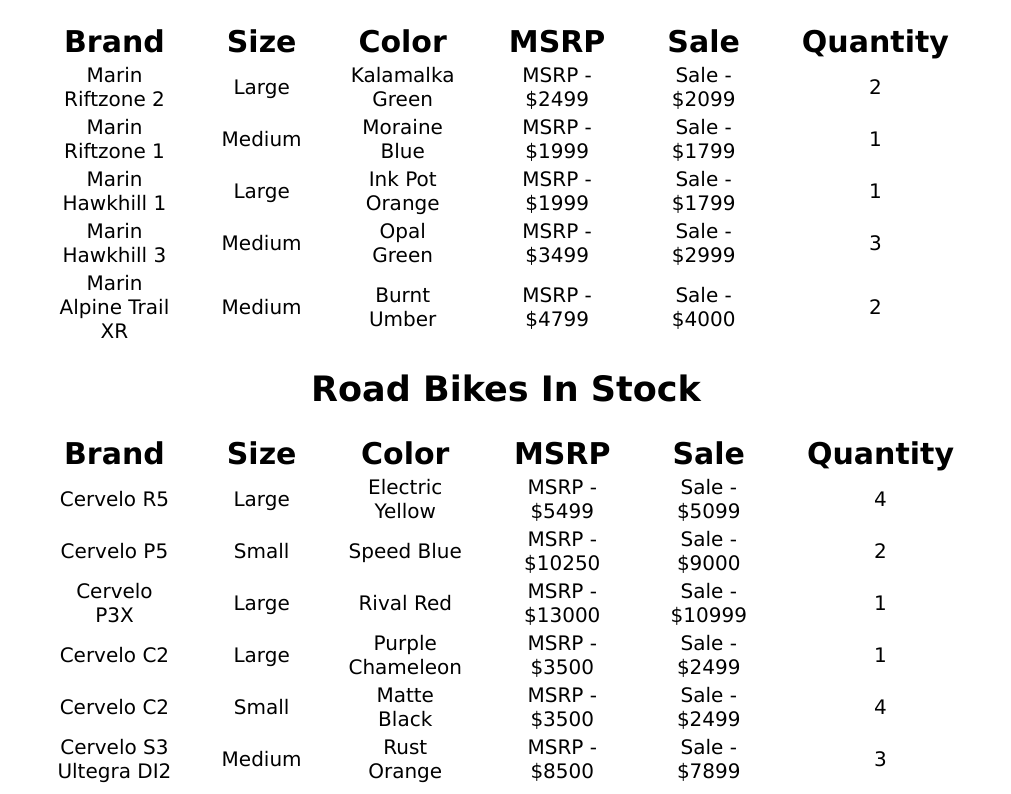
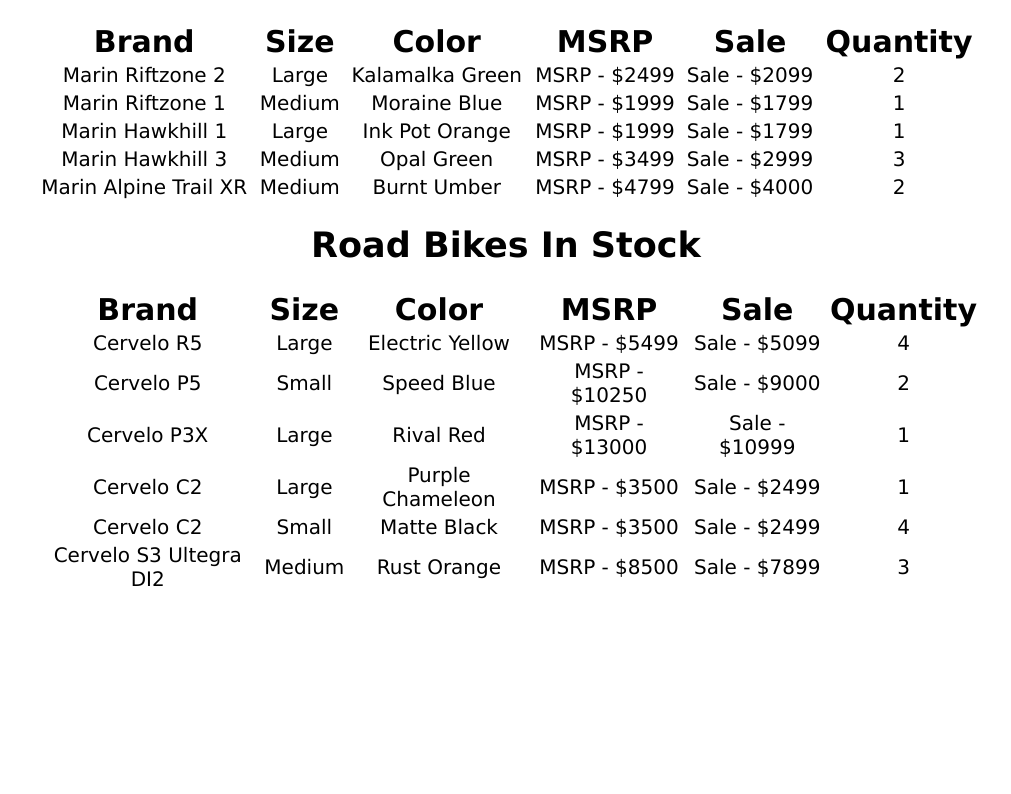
Before and after one commit to mtamkee/mtamkee.github.io, a plain HTML site: page bikes.html in a window 1280 px wide. Shown: the part 684-1478 px from the top of the page, without its empty margins (134-1145 px from the left). After the commit the page ends 1286 px from the top, so only its background shows below. Drawn offline with Linux system fonts and the light colour scheme.

Commit message:
changed font family, removed padding

```diff
--- a/assets/stylesheet.css
+++ b/assets/stylesheet.css
@@ -80,7 +80,7 @@ div#about_us h1 {
 div#about_us p {
     display: inline-block;
     border: #000000;
-    font-family: "Sans-serif";
+    font-family: "Verdana";
     text-align: justify;
     font-size: 20px;
 }
@@ -95,7 +95,7 @@ div#brands h1 {
 div#brands p {
     display: inline-block;
     border: #000000;
-    font-family: "Sans-serif";
+    font-family: "Verdana";
     text-align: justify;
     font-size: 20px;
 }
@@ -157,16 +157,12 @@ div#find_us p{
     font-family: "Verdana";
     font-size: 30px;
     text-align: center;
-    padding-right: 1em;
-    padding-left: 1em;
 }
 
 
 #mountain_bikes td {
     font-family: "Verdana";
     font-size: 20px;
-    padding-right: 1em;
-    padding-left: 1em;
     border-right: black;
     text-align: center;
 }
@@ -177,16 +173,12 @@ div#find_us p{
     font-family: "Verdana";
     font-size: 30px;
     text-align: center;
-    padding-right: 1em;
-    padding-left: 1em;
 }
 
 
 #helmet td {
     font-family: "Verdana";
     font-size: 20px;
-    padding-right: 1em;
-    padding-left: 1em;
     border-right: black;
     text-align: center;
 }
@@ -197,16 +189,12 @@ div#find_us p{
     font-family: "Verdana";
     font-size: 30px;
     text-align: center;
-    padding-right: 1em;
-    padding-left: 1em;
 }
 
 
 #accessories td {
     font-family: "Verdana";
     font-size: 20px;
-    padding-right: 1em;
-    padding-left: 1em;
     border-right: black;
     text-align: center;
 }
@@ -217,16 +205,12 @@ div#find_us p{
     font-family: "Verdana";
     font-size: 30px;
     text-align: center;
-    padding-right: 1em;
-    padding-left: 1em;
 }
 
 
 #shoes td {
     font-family: "Verdana";
     font-size: 20px;
-    padding-right: 1em;
-    padding-left: 1em;
     border-right: black;
     text-align: center;
 }
@@ -237,39 +221,17 @@ div#find_us p{
     font-family: "Verdana";
     font-size: 30px;
     text-align: center;
-    padding-right: 1em;
-    padding-left: 1em;
+
 }
 
 
 #road_bikes td {
     font-family: "Verdana";
     font-size: 20px;
-    padding-right: 1em;
-    padding-left: 1em;
     border-right: black;
     text-align: center;
 }
-#road_bikes th {
-    margin-left: auto;
-    margin-right: auto;
-    background-color: white;
-    font-family: "Verdana";
-    font-size: 30px;
-    text-align: center;
-    padding-right: 1em;
-    padding-left: 1em;
-}
 
-
-#road_bikes td {
-    font-family: "Verdana";
-    font-size: 20px;
-    padding-right: 1em;
-    padding-left: 1em;
-    border-right: black;
-    text-align: center;
-}
 
 
 .package_levels table {
```
